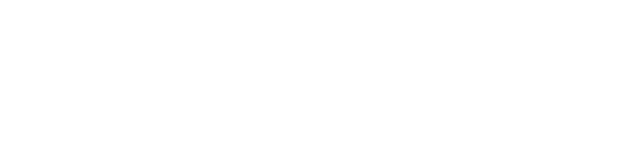
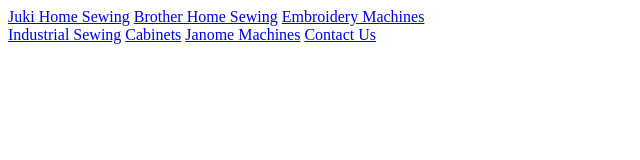
Before and after one commit to carmelvineyard/MakeItBetter1, a plain HTML site: page index.html in a window 1280 px wide. Shown: the whole page, without its empty margins (0-640 px from the left). Drawn offline with Linux system fonts and the light colour scheme.

Commit message:
Changed format from a table to a modern design.

```diff
--- a/index.html
+++ b/index.html
@@ -1,3 +1,14 @@
-<table id = "greyTable">
+<div class = "greytable">
+  	<div class = "innerGreyTable">
+		<a href = "http://www.crouton.net">Juki Home Sewing</a>
+		<a href = "http://www.crouton.com">Brother Home Sewing</a>
+		<a href = "http://www.crouton.biz">Embroidery Machines</a>
+	</div>
+  	<div class = "innerGreyTable">
+		<a href = "http://www.crouton.org">Industrial Sewing</a>
+		<a href = "http://www.crouton.gov">Cabinets</a>
+		<a href = "http://www.crouton.ca">Janome Machines</a>
+		<a href = "http://www.crouton.it">Contact Us</a>
+	</div>
 
-</table>
+</div>
```
